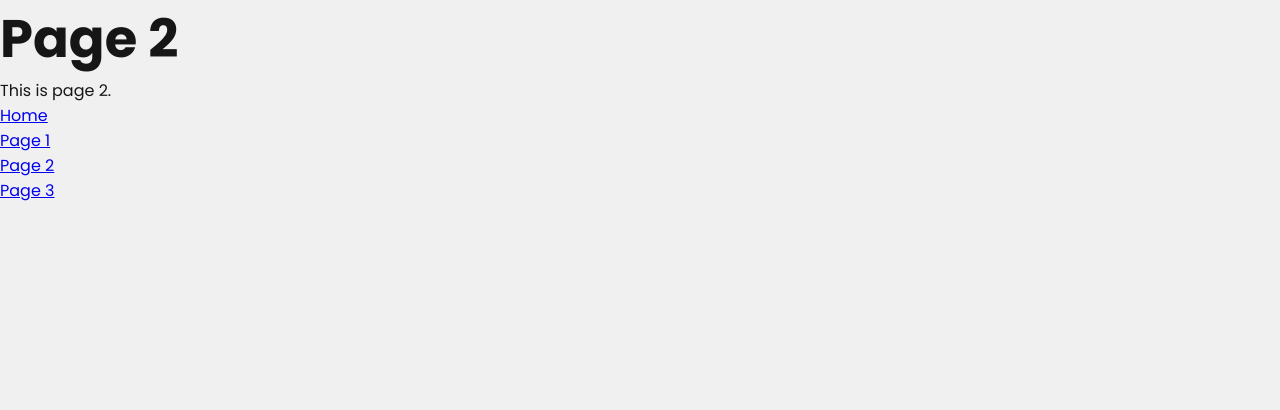
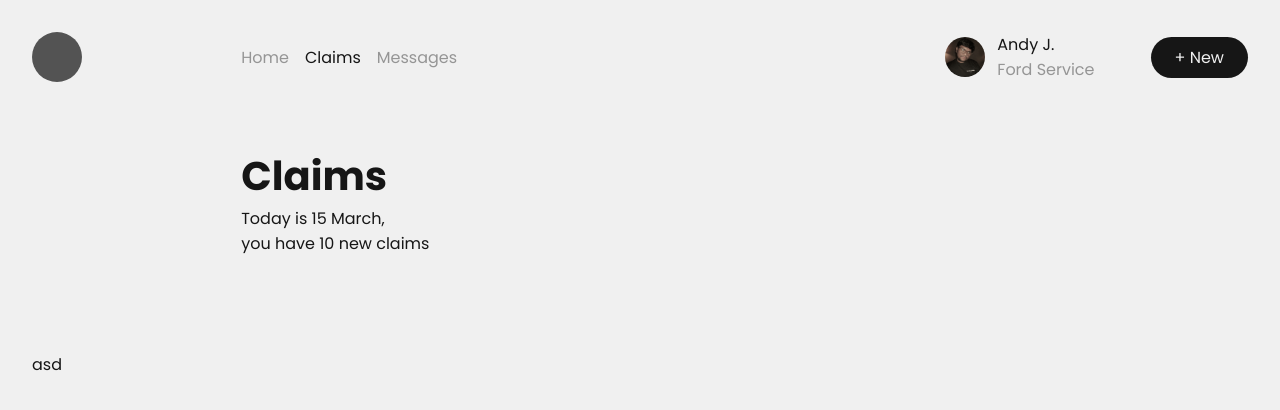
Before and after one commit to Samshh/tactiv-sass, a website: page src/pages/page2/page2.html in a window 1280 px wide. Drawn offline with Linux system fonts and the light colour scheme.

Commit message:
added claims page and general btns style

```diff
--- a/src/assets/_button.scss
+++ b/src/assets/_button.scss
@@ -1,4 +1,36 @@
 @use "./util" as *;
 
-.btn {
+// general style
+.claims-btn,
+.card-btn {
+  cursor: pointer;
+  -webkit-user-select: none;
+  user-select: none;
+  @include init-flex(row, auto, center, center);
 }
+
+// claims-btn
+.claims-btn {
+  padding: 0.5rem;
+  padding-left: 1.5rem;
+  padding-right: 1.5rem;
+  background-color: $black;
+  border-radius: 100px;
+  color: $white;
+}
+
+// customer-card-btn
+.card-btn {
+  padding: 0.5rem;
+}
+
+.card-active-btn {
+  color: $white;
+  background-color: $black;
+  border: 1px $black solid;
+}
+
+.card-inactive-btn {
+  background-color: $inactive-bg;
+  border: 1px $border solid;
+}
--- a/src/assets/_customer-card.scss
+++ b/src/assets/_customer-card.scss
@@ -2,7 +2,6 @@
 
 .customer-card {
   width: 100%;
-  height: 100%;
   border-radius: 12px;
   overflow: hidden;
   @include init-box-shadow();
@@ -15,9 +14,7 @@
       @include init-flex(row, 1rem, start, center);
 
       .customer-icon {
-        width: 40px;
-        height: 40px;
-        border-radius: 40px;
+        @include init-icon();
       }
 
       .customer-id {
@@ -64,20 +61,4 @@
       @include init-flex(column, 1rem);
     }
   }
-
-  .card-btn {
-    padding: 0.5rem;
-    @include init-flex(row, auto, center, center);
-  }
-
-  .card-active-btn {
-    color: $white;
-    background-color: $black;
-    border: 1px $black solid;
-  }
-
-  .card-inactive-btn {
-    background-color: $inactive-bg;
-    border: 1px $border solid;
-  }
 }
--- a/src/assets/_util.scss
+++ b/src/assets/_util.scss
@@ -71,6 +71,12 @@ $text-label-size: 0.75rem;
   margin: 0 auto;
 }
 
+@mixin init-icon($size: 40px) {
+  width: $size;
+  height: $size;
+  border-radius: $size;
+}
+
 @mixin gradient-radial($color1, $color2) {
   background: linear-gradient($color1, $color2);
 }
--- a/src/index.scss
+++ b/src/index.scss
@@ -14,3 +14,10 @@ body {
   background-color: $white;
   color: $black;
 }
+
+.logo-placeholder {
+  width: 50px;
+  height: 50px;
+  background-color: $grey;
+  border-radius: 100px;
+}
--- a/src/pages/page2/page2.html
+++ b/src/pages/page2/page2.html
@@ -2,20 +2,42 @@
 <html lang="en">
   <head>
     <meta charset="utf-8" />
-    <title>Page 2</title>
+    <title>Claims</title>
     <meta name="viewport" content="width=device-width, initial-scale=1.0" />
     <link rel="stylesheet" href="/src/index.css" />
   </head>
   <body id="page2">
-    <h1>Page 2</h1>
-    <p>This is page 2.</p>
-    <nav>
-      <ul>
-        <li><a href="../../index.html">Home</a></li>
-        <li><a href="../page1/page1.html">Page 1</a></li>
-        <li><a href="page2.html">Page 2</a></li>
-        <li><a href="../page3/page3.html">Page 3</a></li>
-      </ul>
-    </nav>
+    <section>
+      <div class="upper-section">
+        <div class="logo-placeholder"></div>
+        <div class="claims-section">
+          <div class="claims-nav">
+            <p>Home</p>
+            <p class="active">Claims</p>
+            <p>Messages</p>
+          </div>
+          <div class="claims-main">
+            <h3>Claims</h3>
+            <p>
+              Today is 15 March, <br />
+              you have 10 new claims
+            </p>
+          </div>
+        </div>
+        <div class="claims-profile">
+          <div class="user-info">
+            <img class="claims-icon" src="/public/me.jpg" alt="" />
+            <div>
+              <p>Andy J.</p>
+              <p class="claims-title">Ford Service</p>
+            </div>
+          </div>
+          <div class="claims-btn">
+            <p>+ New</p>
+          </div>
+        </div>
+      </div>
+      <div class="table">asd</div>
+    </section>
   </body>
 </html>
--- a/src/styles-pages/_page1.scss
+++ b/src/styles-pages/_page1.scss
@@ -13,12 +13,6 @@
 
       .main-small {
         @include init-flex(column, 2rem);
-        .logo-placeholder {
-          width: 50px;
-          height: 50px;
-          background-color: $grey;
-          border-radius: 100px;
-        }
 
         .text {
           @include init-flex(column, 0.25rem);
@@ -63,9 +57,11 @@
             space-between,
             center
           );
+          @include init-grid-rows(1fr, auto, center, center);
 
           .filter {
             background-color: $bg-dim;
+            height: 100%;
             padding: 0.75rem;
             border-radius: 10px;
             @include init-flex(row, 1rem, space-between, center);
@@ -96,7 +92,6 @@
         .cards-grid {
           width: 100%;
           @include init-grid-columns(repeat(2, 1fr), 1.5rem);
-          @include init-grid-rows(1fr);
         }
       }
     }
--- a/src/styles-pages/_page2.scss
+++ b/src/styles-pages/_page2.scss
@@ -1,5 +1,47 @@
-@use '../assets/util' as *;
+@use "../assets/util" as *;
 
 #page2 {
+  section {
+    padding: 2rem;
+    @include init-flex(column, 2rem);
+    @include init-section();
 
+    .upper-section {
+      width: 100%;
+      @include init-grid-columns(1fr 3.5fr 2fr, 2rem);
+
+      .claims-section {
+        .claims-nav {
+          height: 50px;
+          @include init-flex(row, 1rem, start, center);
+          p {
+            cursor: pointer;
+            color: $light-grey;
+          }
+
+          .active {
+            color: $black;
+          }
+        }
+
+        .claims-main {
+          padding-top: 4rem;
+          padding-bottom: 4rem;
+        }
+      }
+      .claims-profile {
+        height: 50px;
+        @include init-flex(row, 3.5rem, end, center);
+        .user-info {
+          @include init-flex(row, 0.75rem, start, center);
+          .claims-icon {
+            @include init-icon();
+          }
+          .claims-title {
+            color: $light-grey;
+          }
+        }
+      }
+    }
+  }
 }
```
Also changed, not shown: src/index.html (+1 -1 lines), src/pages/page1/page1.html (+1 -1 lines), src/index.css, 1 other file.
